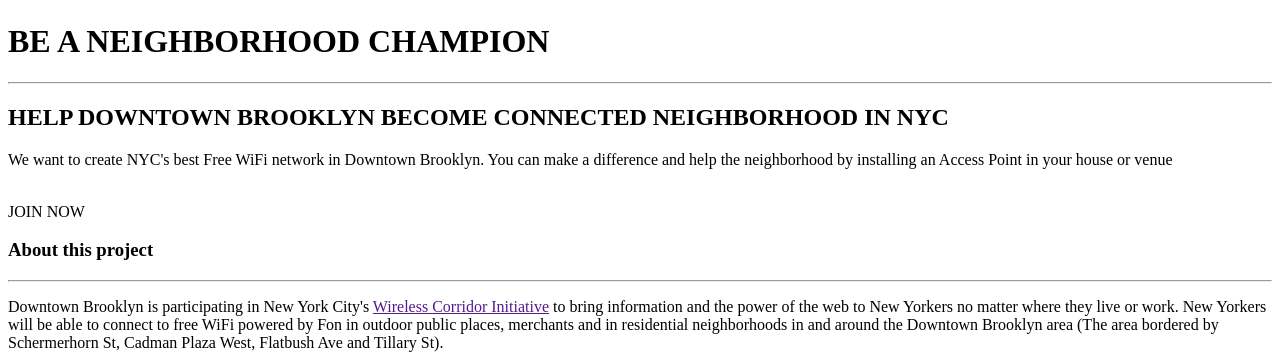
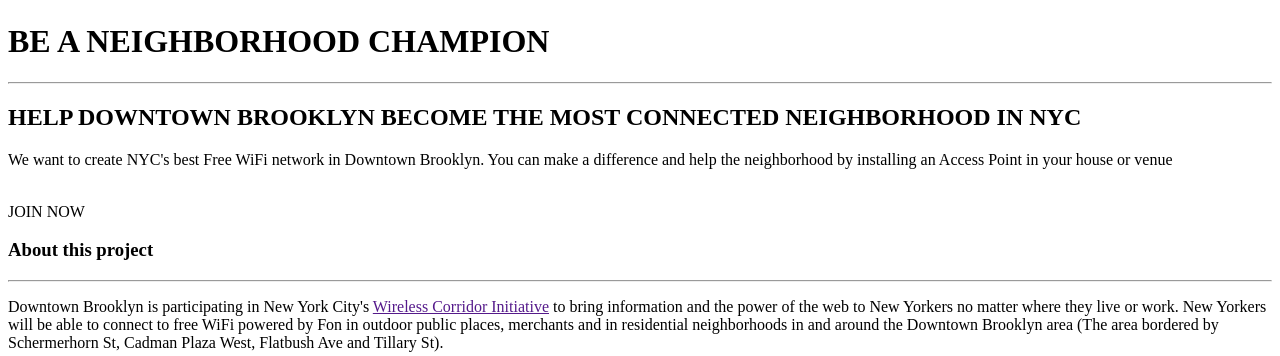
Before and after one commit to jasper-lu/FonDTBsite, a Flask app: page / in a window 1280 px wide; the page is wider, and only the part inside the window is pictured. Shown: the part 130-486 px from the top of that part. Run offline with Flask 2, Linux system fonts and the light colour scheme.

Commit message:
forgot a word

```diff
--- a/templates/index.html
+++ b/templates/index.html
@@ -17,7 +17,7 @@
             <div class="mid-in-wrapper">
                 <h1>BE A NEIGHBORHOOD CHAMPION</h1>
                 <hr />
-                <h2>HELP DOWNTOWN BROOKLYN BECOME CONNECTED NEIGHBORHOOD IN NYC</h2>
+                <h2>HELP DOWNTOWN BROOKLYN BECOME THE MOST CONNECTED NEIGHBORHOOD IN NYC</h2>
                 <p>
                     We want to create NYC's best Free WiFi network in Downtown Brooklyn. You can make a difference
                     and help the neighborhood by installing an Access Point in your house or venue
```
